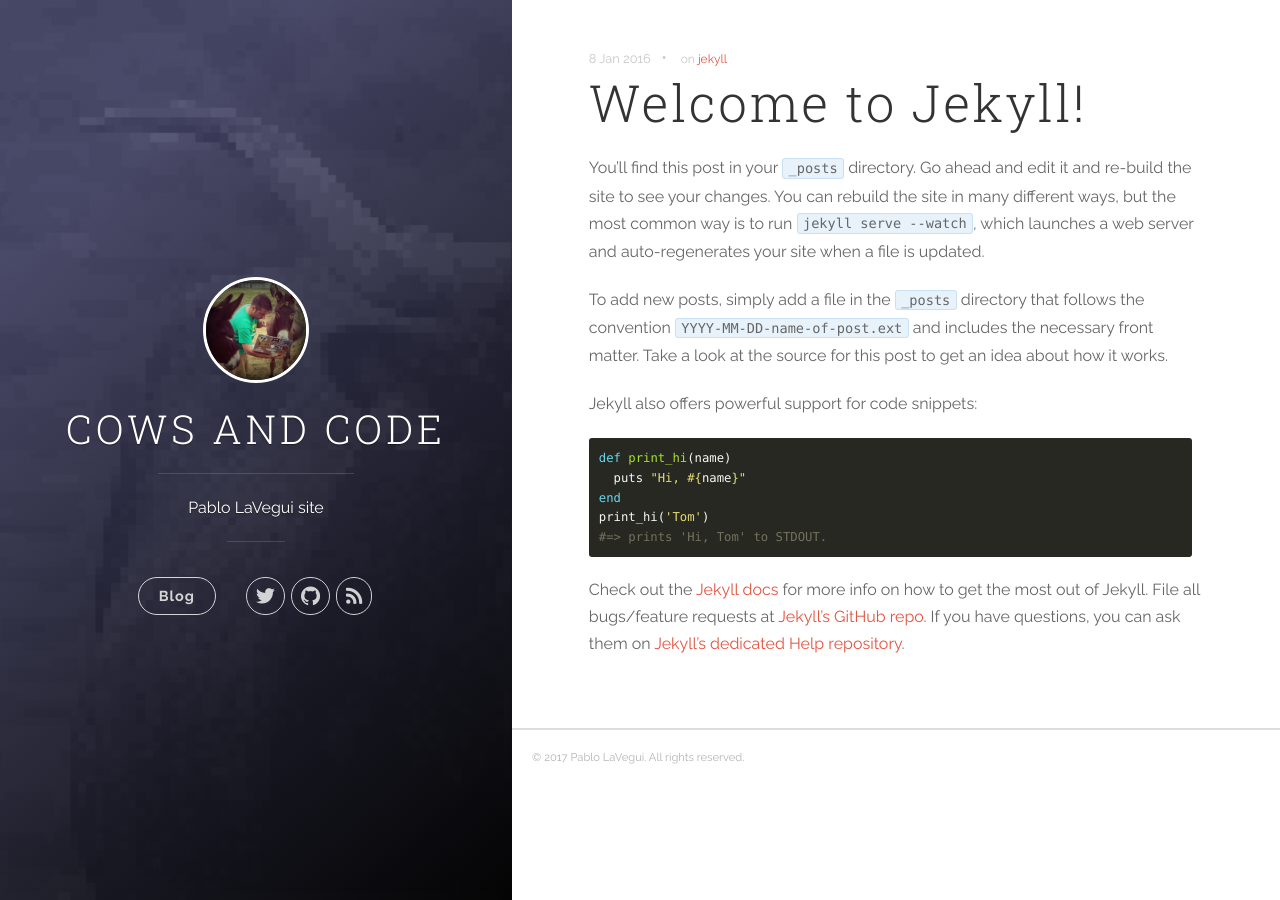
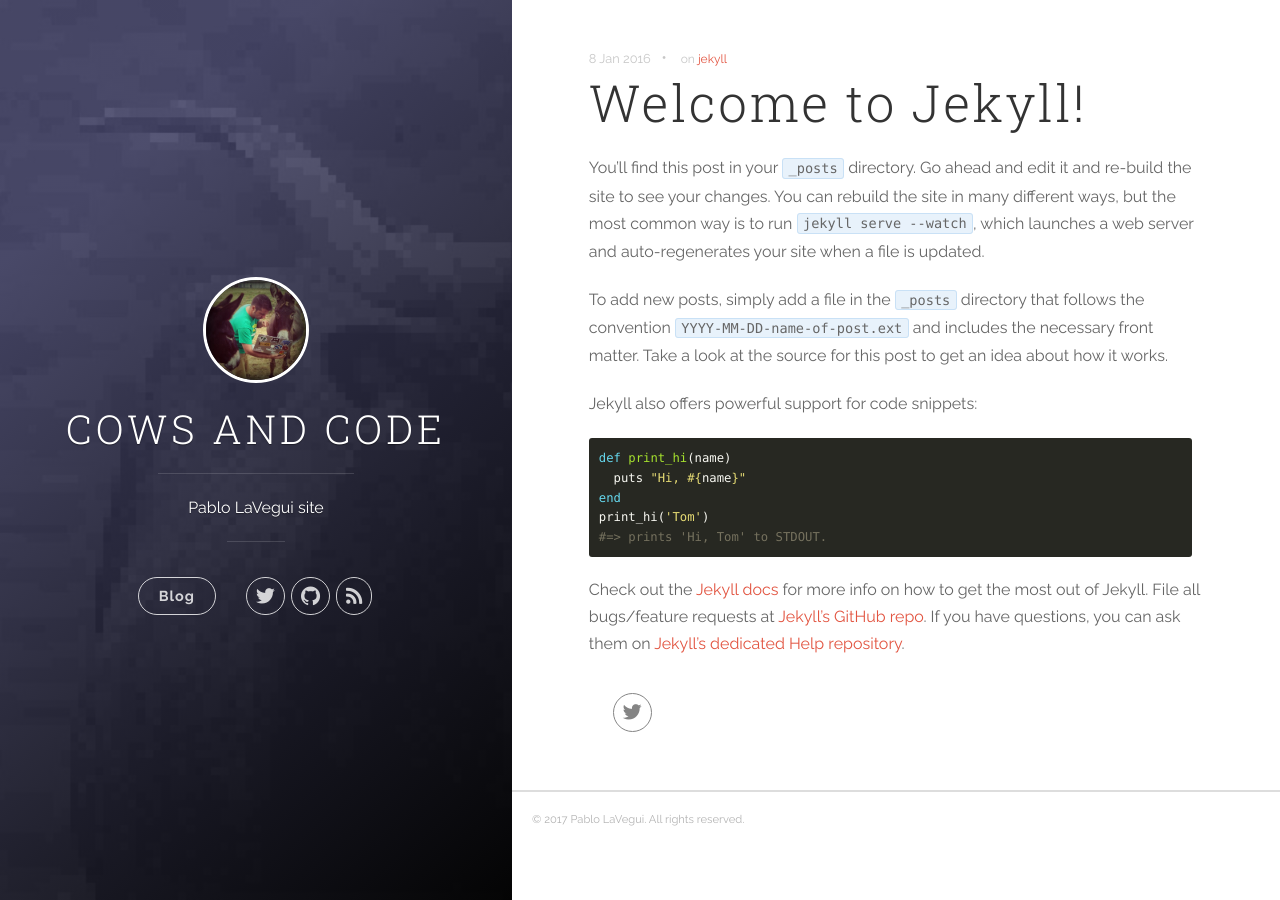
Before and after one commit to PabloLaVegui/PabloLaVegui.github.io, a Jekyll site: the page built from _posts/2016-01-08-welcome-to-jekyll.markdown, in a window 1280 px wide. Built offline with Jekyll 4.4.1, drawn with Linux system fonts in a browser that asks for light colours; nearby versions of some CDN libraries.

Commit message:
Add twitter share button on post

```diff
--- a/_layouts/post.html
+++ b/_layouts/post.html
@@ -12,6 +12,24 @@
   <section class="post">
     {{ content }}
   </section>
+
+  <section class="post-social-buttons">
+    <nav class="cover-navigation navigation--social">
+      <ul class="navigation">
+
+        <!-- Twitter -->
+        <li class="navigation__item">
+          <a href="https://twitter.com/intent/tweet?text={{ page.title }}&url={{ site.url }}{{ page.url }}&via={{ site.author.twitter_username }}&related={{ site.author.twitter_username }}" rel="nofollow" target="_blank" title="Share on Twitter">
+            <i class="icon icon-social-twitter"></i>
+            <span class="label">Twitter</span>
+          </a>
+        </li>
+
+      </ul>
+    </nav>
+  </section>
+
   {% if page.comments != false and site.disqus_shortname %}<section id="disqus_thread"></section><!-- /#disqus_thread -->{% endif %}
+
 </article>
 {% if page.comments != false %}{% include disqus.html %}{% endif %}
--- a/css/uno.css
+++ b/css/uno.css
@@ -1387,6 +1387,13 @@
 			color: #FFF;
 			border-color: #FFF;
 			opacity: 1; }
+
+.post-social-buttons .navigation__item a {
+        border-color: #666;
+        color: #666; }
+        .post-social-buttons .navigation__item a:hover {
+                color: #444;
+                border-color: #444; }
 
 .navigation--social {
 	margin-left: 1.5em; }
```
